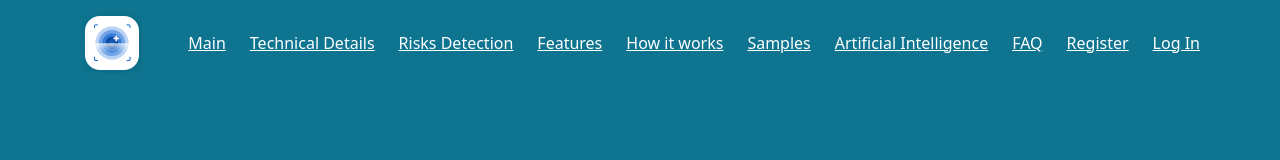
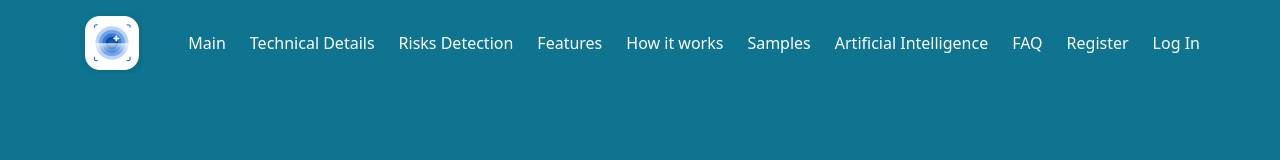
Before and after one commit to abeselom-tesfay/Skin_AI, a Vue app in the folder frontend/: page / in a window 1280 px wide. Shown: the top 160 px of the page. Built offline with nearby package versions, Linux system fonts and the light colour scheme.

Commit message:
Update NavBar.vue

```diff
--- a/frontend/src/components/NavBar.vue
+++ b/frontend/src/components/NavBar.vue
@@ -4,16 +4,16 @@
       <img src="@/assets/logo.png" alt="Logo" class="h-30 w-30"/>
     </div>
     <ul class="hidden md:flex space-x-6 text-white font-medium">
-      <li><a href="/#main" class="hover:text-blue-500 transition-colors underline">Main</a></li>
-      <li><a href="/#tech-stack" class="hover:text-blue-500 transition-colors underline">Technical Details</a></li>
-      <li><a href="/#risks" class="hover:text-blue-500 transition-colors underline">Risks Detection</a></li>
-      <li><a href="/#features" class="hover:text-blue-500 transition-colors underline">Features</a></li>
-      <li><a href="/#how-to-use" class="hover:text-blue-500 transition-colors underline">How it works</a></li>
-      <li><a href="/samples" class="hover:text-blue-500 transition-colors underline">Samples</a></li>
-      <li><a href="/#ai" class="hover:text-blue-500 transition-colors underline">Artificial Intelligence</a></li>
-      <li><a href="/faq" class="hover:text-blue-500 transition-colors underline">FAQ</a></li>
-      <li><a href="/register" class="hover:text-blue-500 transition-colors underline">Register</a></li>
-      <li><a href="/login" class="hover:text-blue-500 transition-colors underline">Log In</a></li>
+      <li><a href="/#main" class="hover:text-cyan-300 transition-colors max-xl:hidden">Main</a></li>
+      <li><a href="/#tech-stack" class="hover:text-cyan-300 transition-colors">Technical Details</a></li>
+      <li><a href="/#risks" class="hover:text-cyan-300 transition-colors max-xl:hidden">Risks Detection</a></li>
+      <li><a href="/#features" class="hover:text-cyan-300 transition-colors">Features</a></li>
+      <li><a href="/#how-to-use" class="hover:text-cyan-300 transition-colors">How it works</a></li>
+      <li><a href="/samples" class="hover:text-cyan-300 transition-colors">Samples</a></li>
+      <li><a href="/#ai" class="hover:text-cyan-300 transition-colors max-xl:hidden">Artificial Intelligence</a></li>
+      <li><a href="/faq" class="hover:text-cyan-300 transition-colors">FAQ</a></li>
+      <li><a href="/register" class="hover:text-cyan-300 transition-colors max-xl:hidden">Register</a></li>
+      <li><a href="/login" class="hover:text-cyan-300 transition-colors">Log In</a></li>
     </ul>
 
     <button
@@ -37,15 +37,15 @@
       v-if="isOpen"
       class="absolute top-full left-0 w-full bg-cyan-700 shadow-md flex flex-col items-center space-y-4 py-4 md:hidden text-white"
     >
-      <a href="/#main" class="hover:text-cyan-500 underline" @click="isOpen = false">Main</a>
-      <a href="/#tech-stack" class="hover:text-blue-500 transition-colors underline" @click="isOpen = false">Technical Details</a>
-      <a href="/#risks" class="hover:text-cyan-500 underline" @click="isOpen = false">Risks</a>
-      <a href="/#features" class="hover:text-cyan-500 underline" @click="isOpen = false">Detection Features</a>
-      <a href="/#how-to-use" class="hover:text-cyan-500 underline" @click="isOpen = false">How it works</a>
-      <a href="/samples" class="hover:text-cyan-500 underline" @click="isOpen = false">Samples</a>
-      <a href="/#ai" class="hover:text-cyan-500 underline" @click="isOpen = false">Artificial Intelligence</a>
-      <a href="/faq" class="hover:text-cyan-500 underline" @click="isOpen = false">FAQ</a>
-      <a href="/register" class="hover:text-cyan-500 bg-cyan-800 rounded-full px-8 py-2" @click="isOpen = false">Register</a>
+      <a href="/#main" class="hover:text-cyan-300" @click="isOpen = false">Main</a>
+      <a href="/#tech-stack" class="hover:text-cyan-300 transition-colors" @click="isOpen = false">Technical Details</a>
+      <a href="/#risks" class="hover:text-cyan-300" @click="isOpen = false">Risks</a>
+      <a href="/#features" class="hover:text-cyan-300" @click="isOpen = false">Detection Features</a>
+      <a href="/#how-to-use" class="hover:text-cyan-300" @click="isOpen = false">How it works</a>
+      <a href="/samples" class="hover:text-cyan-300" @click="isOpen = false">Samples</a>
+      <a href="/#ai" class="hover:text-cyan-300" @click="isOpen = false">Artificial Intelligence</a>
+      <a href="/faq" class="hover:text-cyan-300" @click="isOpen = false">FAQ</a>
+      <a href="/register" class="hover:text-cyan-300 bg-cyan-800 rounded-full px-8 py-2" @click="isOpen = false">Register</a>
       <a href="/login" class="border border-white px-9 py-2 rounded-full" @click="isOpen = false">Log In</a>
     </div>
   </nav>
```
